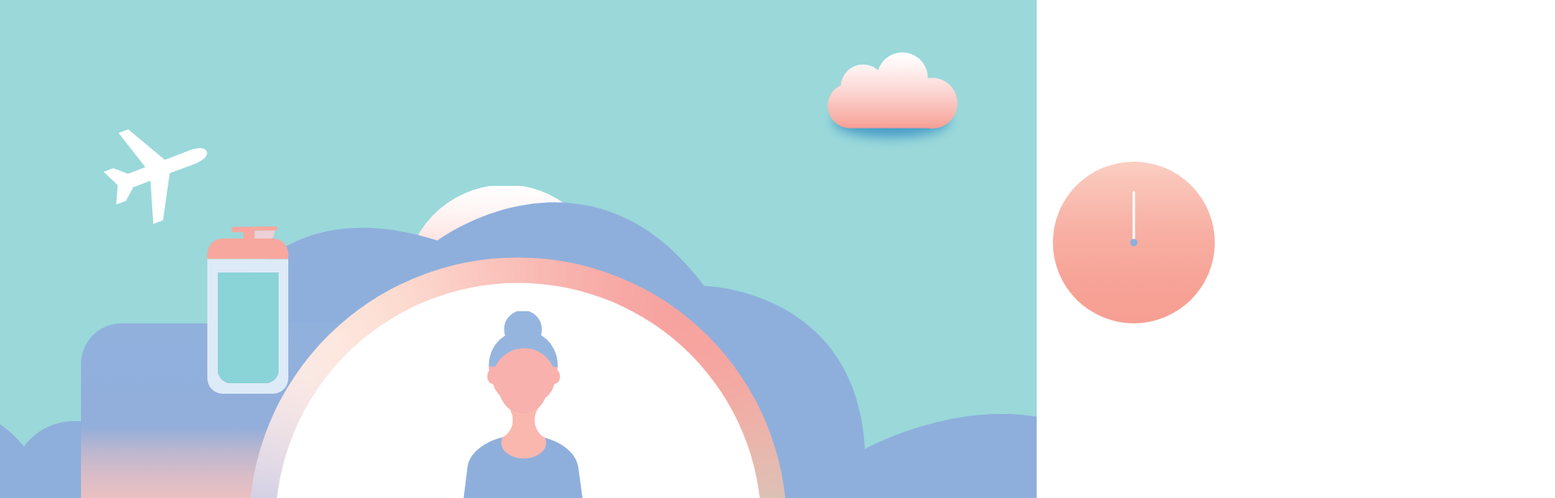
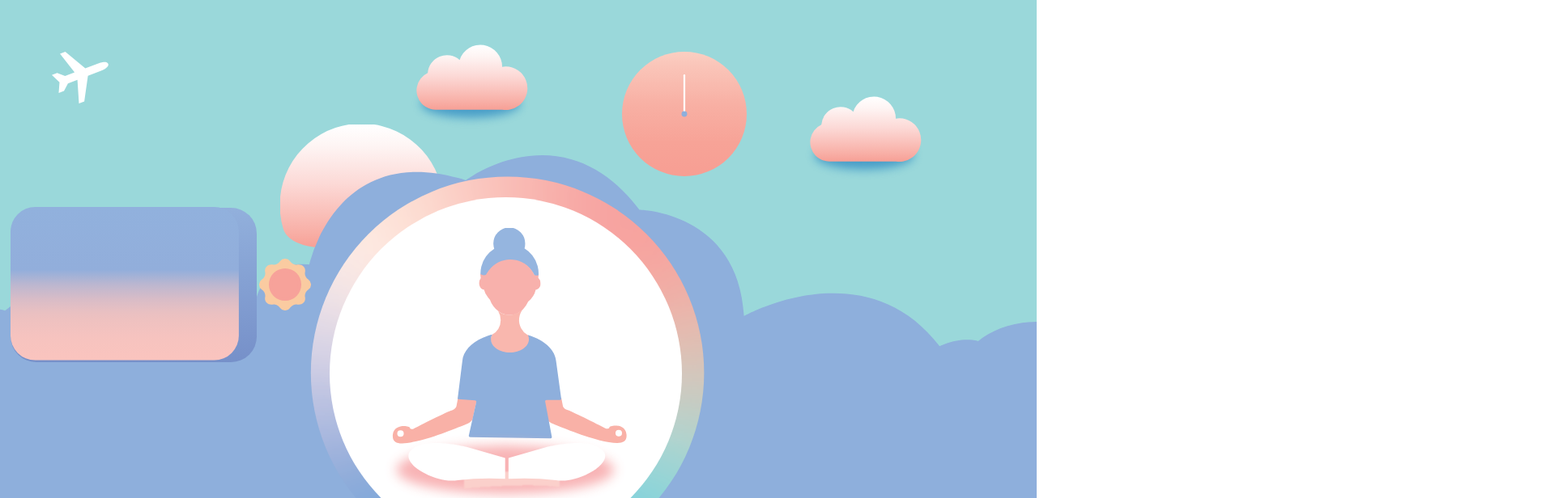
Before and after one commit to 0xolerdk/HIVENUS, a React (Create React App) app in the folder front_end/: page / in a window 1280 px wide. Shown: the top 616 px of the page at 81% size, 1920 px wide, since content can reach past the window. Built offline with nearby package versions, Linux system fonts and the light colour scheme.

Commit message:
Top_main Page done

```diff
--- /dev/null
+++ b/front_end/src/components/Bottom.js
@@ -0,0 +1,12 @@
+
+
+function Bottom() {
+    return(
+        <div className="Bottom">
+
+        </div>
+
+    );
+}
+
+export default Bottom;
--- a/front_end/src/components/Top.css
+++ b/front_end/src/components/Top.css
@@ -6,128 +6,86 @@
   z-index: -1;
 }
 
-.Meditation_Circle img,
-.w_circle img,
-.med_girl img,
-.clock img,
-.sun img,
-.sun_big img,
-.cloud_small img,
-.news_box img,
-.bottle img,
-.airplane img {
-  position: absolute;
-}
 
-.Meditation_Circle{
-  position: relative;
-  top: 650px;
-}
-
-.Meditation_Circle img {
-  width: 700px;
-  top: 60%;
-  left: 50%;
-  transform: translate(-50%, -50%);
-  z-index: 1;
-}
-.w_circle{
-  position: relative;
-  top: 650px;
-}
-
-.w_circle img {
-  width: 600px;
-  top: 60%;
-  left: 50%;
-  transform: translate(-50%, -50%);
-  z-index: 2;
-}
-.med_girl{
-  position: relative;
-  top: 650px;
-}
-
-.med_girl img {
-  width: 600px;
-  top: 60%;
-  left: 50%;
-  transform: translate(-50%, -50%);
-  z-index: 3;
-}
 
 .Big_cloud {
   position: relative;
   background-image: url('../assets/images/clouds_big.svg');
-  top: 250px;
-  height: 900px;
+  top: 15vw;
+  height: 45vw;
   background-repeat: no-repeat;
   background-position: center;
   background-size:cover;
-  z-index: 0;
+  z-index: 1;
+  padding-top: 10px;
 }
 
-
-.clock{
-  position: relative;
-  top: -700px;
-  left: 1300px;
+.gradient_circle{
+  position: absolute;
+  height: 40vw;
+  top: 1vw;
+  left: 29vw;
 }
 
-.clock img {
-  width: 200px;
+.w_circle{
+  position: absolute;
+  height: 34vw;
+  top: 4.1vw;
+  left: 31.8vw;
+}
 
+.med_girl{
+  position: absolute;
+  height: 35vw;
+  top: 7vw;
+  left: 29vw;
+}
+
+.cloud_small{
+  position: absolute;
+  height: 20vw;
+  top: -15vw;
+  left: 32vw;
+}
+.cloud_small_1{
+  position: absolute;
+  height: 20vw;
+  top: -10vw;
+  left: 70vw;
 }
 
 .sun{
-  top: -400px;
-  left: 500px;
-  position: relative;
-}
-
-.sun img {
-  width: 100px;
+  position: absolute;
+  height: 5vw;
+  top: 10vw;
+  left: 25vw;
 }
 
 .sun_big{
-  top: -670px;
-  left: 500px;
-  position: relative;
-
-}
-.sun_big img {
-  width: 250px;
-  z-index: -2;
-}
-
-.cloud_small{
-  position: relative;
-  top: -900px;
-  left: 900px;
-}
-.cloud_small img {
-
-  width: 400px;
+  position: absolute;
+  height: 12vw;
+  top: 12vw;
+  left: 27vw;
+  z-index: -1;
 }
 
 .news_box{
-  position: relative;
-  top: -500px;
-  right: -100px;
-
-}
-.news_box img {
-  width: 500px;
+  position: absolute;
+  height: 15vw;
+  top: 5vw;
+  left: 1vw;
 }
 
-.bottle img {
-  width: 100px;
-  top: 35%;
-  left: 20%;
+.airplane{
+  position: absolute;
+  height: 5vw;
+  top: -10vw;
+  left: 5vw;
 }
 
-.airplane img {
-  width: 10vw;
-  top: 20%;
-  left: 10%;
+.clock{
+  position: absolute;
+  height: 12vw;
+  top: -10vw;
+  left: 60vw;
 }
--- a/front_end/src/components/Top.js
+++ b/front_end/src/components/Top.js
@@ -15,50 +15,22 @@ function Top() {
   return (
 
     <div className="Top">
+      <img className='sun_big' src={sun_big} alt="" />
+        <div className='Big_cloud'>
+          <img className='gradient_circle' src={gradient_circle} alt="alt" />
+          <img className='w_circle' src={w_circle} alt="" />
+          <img className='med_girl' src={med_girl} alt="" />
+          <img className='cloud_small' src={cloud_small} alt="" />
+          <img className='cloud_small_1' src={cloud_small} alt="" />
+          <img className='sun' src={sun} alt="" />
 
-        <div className='Meditation_Circle'>
-          <img  src={gradient_circle} alt="gradient_circle"></img>
+          <img className='news_box' src={news_box} alt="" />
+          {/* <img className='bottle' src={bottle} alt="" /> */}
+          <img className='airplane' src={airplane} alt="" />
+          <img className='clock' src={clock} alt="" />
         </div>
-
-        <div className='w_circle'>
-          <img  src={w_circle} alt="circle" />
+        <div className='big_cloud_cont'>
         </div>
-
-        <div className='med_girl'>
-          < img  src={med_girl} alt="girl" />
-        </div>
-
-        <div className='Big_cloud'>
-        </div>
-
-        <div className='clock'>
-          <img src={clock} alt="clock" />
-        </div>
-
-        <div className='sun'>
-          <img src={sun} alt="sun" />
-        </div>
-
-        <div className='sun_big'>
-          <img src={sun_big} alt="sun_big" />
-        </div>
-
-        <div className='cloud_small'>
-          <img src={cloud_small} alt="cloud_small" />
-        </div>
-
-        <div className='news_box'>
-          <img src={news_box} alt="news_box" />
-        </div>
-
-        <div className='bottle'>
-          <img src={bottle} alt="bottle" />
-        </div>
-
-        <div className='airplane'>
-          <img src={airplane} alt="airplane" />
-        </div>
-
     </div>
 
   );
--- /dev/null
+++ b/front_end/src/components/Top_Button.js
@@ -0,0 +1,10 @@
+
+
+function Top_Button() {
+    return(
+        <div></div>
+
+    );
+}
+
+export default Top_Button;
--- a/front_end/src/pages/Home/Home.js
+++ b/front_end/src/pages/Home/Home.js
@@ -1,9 +1,13 @@
 import Top from '../../components/Top.js';
+import Top_Button from '../../components/Top_Button.js';
+import Bottom from '../../components/Bottom.js';
 
 function Home() {
     return(
         <div>
             <Top />
+            <Top_Button />
+            <Bottom />
         </div>
     )
 }
```
Also changed, not shown: front_end/src/components/Bottom.css (added), front_end/src/components/Top_Button.css (added).
